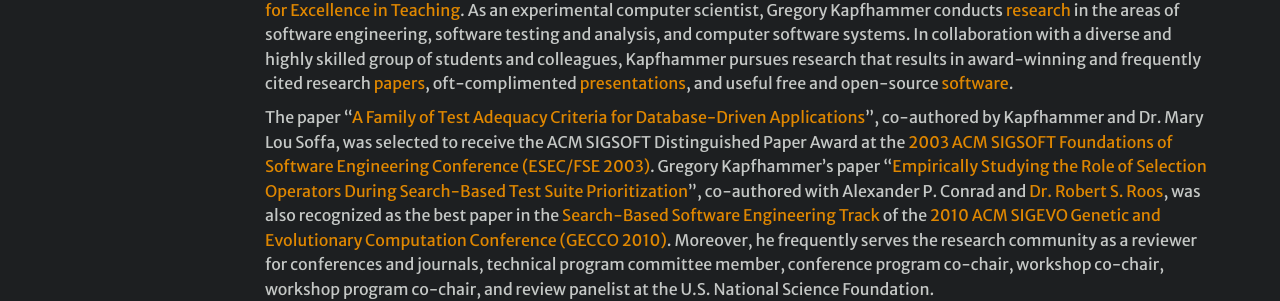
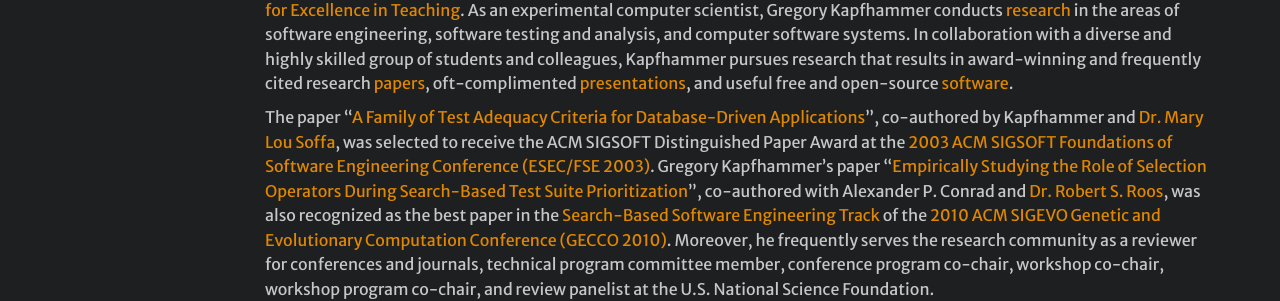
Before and after one commit to geerc/www, a Jekyll site: the page built from gkapfham/biography.md, in a window 1280 px wide. Shown: the part 907-1208 px from the top of the page. Built offline with Jekyll 4.4.1, drawn with Linux system fonts in a browser that asks for light colours; nearby versions of some CDN libraries; Markdown is read by kramdown in place of the engine named in the settings; comment, search, counter and statistics services are not loaded; part of the change alters nothing that is shown.

Commit message:
Added in the second link to MLS.

```diff
--- a/gkapfham/biography.md
+++ b/gkapfham/biography.md
@@ -39,10 +39,10 @@ research [papers]({{page.backup}}/site/research/Papers/), oft-complimented
 [software]({{page.backup}}/site/main/Software/).
 
 The paper "[A Family of Test Adequacy Criteria for Database-Driven
-Applications]({{site.baseurl}}research/papers/paper-fse2003/)", co-authored by Kapfhammer and Dr. Mary Lou Soffa, was
-selected to receive the ACM SIGSOFT Distinguished Paper Award at the [2003 ACM SIGSOFT Foundations of Software
-Engineering Conference (ESEC/FSE 2003)](http://esecfse.cs.helsinki.fi/).  Gregory Kapfhammer's paper "[Empirically
-Studying the Role of Selection Operators During Search-Based Test Suite
+Applications]({{site.baseurl}}research/papers/paper-fse2003/)", co-authored by Kapfhammer and [Dr. Mary Lou
+Soffa](http://www.cs.virginia.edu/~soffa/), was selected to receive the ACM SIGSOFT Distinguished Paper Award at the
+[2003 ACM SIGSOFT Foundations of Software Engineering Conference (ESEC/FSE 2003)](http://esecfse.cs.helsinki.fi/).
+Gregory Kapfhammer's paper "[Empirically Studying the Role of Selection Operators During Search-Based Test Suite
 Prioritization]({{site.baseurl}}research/papers/paper-gecco2010/)", co-authored with Alexander P. Conrad and [Dr. Robert
 S. Roos](http://www.cs.allegheny.edu/~rroos/), was also recognized as the best paper in the [Search-Based Software
 Engineering Track](http://www.sigevo.org/gecco-2010/organizers-tracks.html#sbse) of the [2010 ACM SIGEVO Genetic and
```
